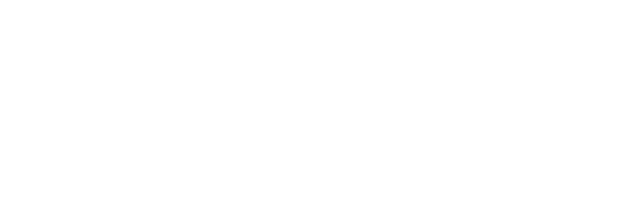
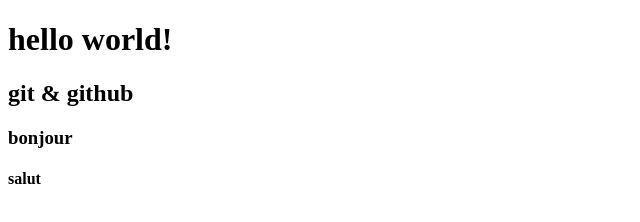
Before and after one commit to idirkhemri/exercice, a plain HTML site: page index.html in a window 1280 px wide. Shown: the whole page, without its empty margins (0-640 px from the left). Drawn offline with Linux system fonts and the light colour scheme.

Commit message:
Ajouter un paragraphe

```diff
--- a/index.html
+++ b/index.html
@@ -7,6 +7,9 @@
     <title>Document</title>
 </head>
 <body>
-
+    <h1>hello world!</h1>
+    <h2>git & github</h2>
+    <h3>bonjour</h3>
+    <h4>salut</h4>
 </body>
 </html>
```
